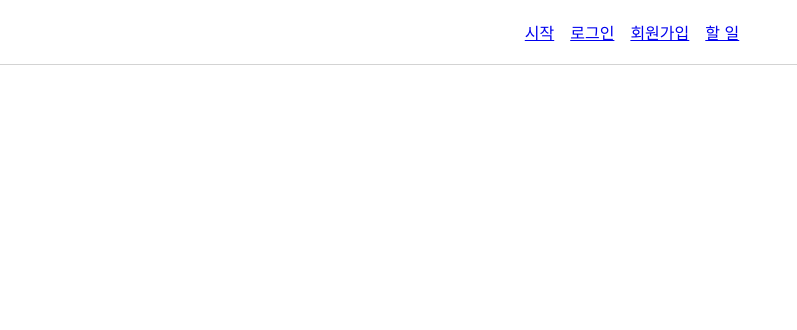
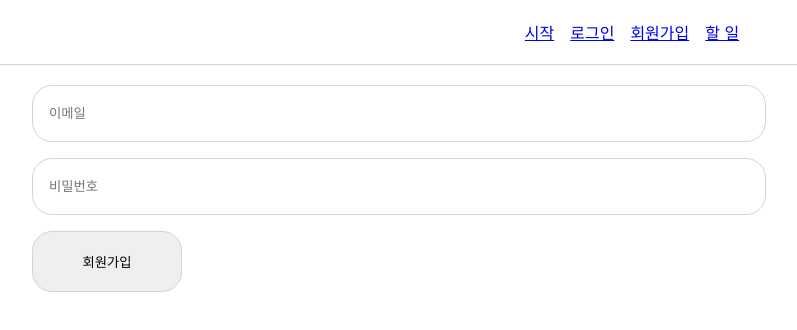
Before and after one commit to bkdragon0228/wanted-pre-onboarding-frontend, a React (Create React App) app: page /signup in a window 1280 px wide. Before the commit this address had no page. Shown: the top 330 px of the page, without its empty margins (8-805 px from the left). Built offline with nearby package versions, Linux system fonts and the light colour scheme.

Commit message:
feat : 회원가입 페이지 추가, Input, Button 기본 스타일 설정, 상태 생성

```diff
--- a/src/components/Button/Button.tsx
+++ b/src/components/Button/Button.tsx
@@ -1,4 +1,6 @@
 import React from 'react';
+
+import styled from '@emotion/styled'
 
 interface ButtonProps {
     dataTestId : 'signup-button' | 'signin-button';
@@ -14,8 +16,20 @@ const Button : React.FC<ButtonProps> = ({
     label = '검색'
 }) => {
     return (
-       <button type={type} data-testid={dataTestId} onClick={onClick}>{label}</button>
+       <StyledButton type={type} data-testid={dataTestId} onClick={onClick}>{label}</StyledButton>
     );
 };
 
 export default Button;
+
+const StyledButton = styled.button`
+    width: 150px;
+    padding: 20px;
+    border: 1px solid lightgray;
+    border-radius : 20px;
+    cursor: pointer;
+
+    &:hover {
+        border: 1px solid black;
+    }
+`
--- /dev/null
+++ b/src/components/Form/Form.tsx
@@ -0,0 +1,12 @@
+import styled from '@emotion/styled'
+
+const Form = styled.form`
+    width: 1200px;
+    margin: 0 auto;
+    padding : 20px;
+    display: flex;
+    flex-direction: column;
+    row-gap: 1rem;
+`
+
+export default Form;
--- a/src/components/Input/Input.tsx
+++ b/src/components/Input/Input.tsx
@@ -15,12 +15,12 @@ const Input : React.FC<InputProps> = ({
     placeholder,
     type,
     errorMessage,
-    onChange
+    onChange,
 }) => {
 
     return (
         <>
-            <input type={type} data-testid={dataTestId} placeholder={placeholder} onChange={(e) => onChange(e.target.value)} />
+            <StyledInput  type={type} data-testid={dataTestId} placeholder={placeholder} onChange={(e) => onChange(e.target.value)} />
             {errorMessage &&  <ErrorMessage>{errorMessage}</ErrorMessage>}
         </>
     );
@@ -29,5 +29,11 @@ const Input : React.FC<InputProps> = ({
 export default Input;
 
 const ErrorMessage = styled.p`
-    color : red
+    color : red;
 `
+const StyledInput = styled.input`
+    width: 700px;
+    padding: 20px 16px;
+    border: 1px solid lightgray;
+    border-radius: 20px;
+`
--- /dev/null
+++ b/src/pages/signup/index.tsx
@@ -0,0 +1,35 @@
+import React, { useState } from 'react';
+
+import styled from '@emotion/styled'
+
+import Form from '../../components/Form/Form';
+import Input from '../../components/Input/Input';
+import Button from '../../components/Button/Button'
+
+const SignupPage = () => {
+    const [inputs, setInputs] = useState({
+        email : '',
+        password : ''
+      })
+
+    type InputId = keyof typeof inputs
+
+    const handleInputs = (key : InputId) => (value : string) => {
+        setInputs((prev) => {
+            return {
+                ...prev,
+                [key] : value
+            }
+        })
+    }
+
+    return (
+        <Form>
+            <Input type='text' dataTestId='email-input' placeholder='이메일' errorMessage='' onChange={handleInputs('email')} />
+            <Input type='password' dataTestId='password-input' placeholder='비밀번호' errorMessage='' onChange={handleInputs('password')} />
+            <Button dataTestId='signup-button' type='submit' onClick={() => {}} label='회원가입' />
+        </Form>
+    );
+};
+
+export default SignupPage;
--- a/src/routes/index.tsx
+++ b/src/routes/index.tsx
@@ -1,16 +1,19 @@
 import Layout from '../pages/_layout'
 import IndexPage from '../pages/index'
+import SignupPage from '../pages/signup/index'
 
 export const routes = [
     {
         path : '/',
         elements : <Layout />,
         children : [
-            { path : '/', element : <IndexPage /> , index : true}
+            { path : '/', element : <IndexPage /> , index : true },
+            { path : '/signup', element : <SignupPage />, index : true },
         ]
     }
 ]
 
 export const Pages = [
-    {route : '/'},
+    { route : '/' },
+    { route : '/signup' }
 ]
```
